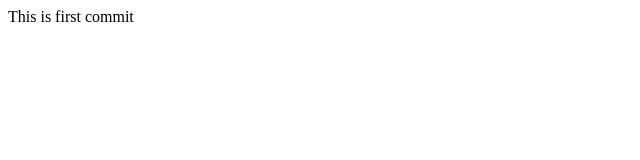
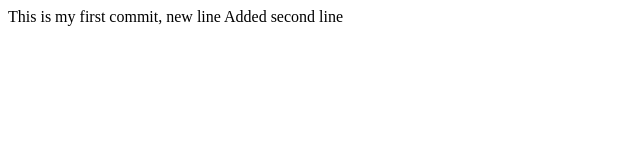
Before and after one commit to Anastasiia-Kisil/test-repos, a plain HTML site: page index.html in a window 1280 px wide. Shown: the whole page, without its empty margins (0-640 px from the left). Drawn offline with Linux system fonts and the light colour scheme.

Commit message:
added seccond line

```diff
--- a/index.html
+++ b/index.html
@@ -6,6 +6,8 @@
     <title>Document</title>
 </head>
 <body>
-    This is first commit
+    This is my first commit, new line
+    Added second line
+
 </body>
 </html>
```
